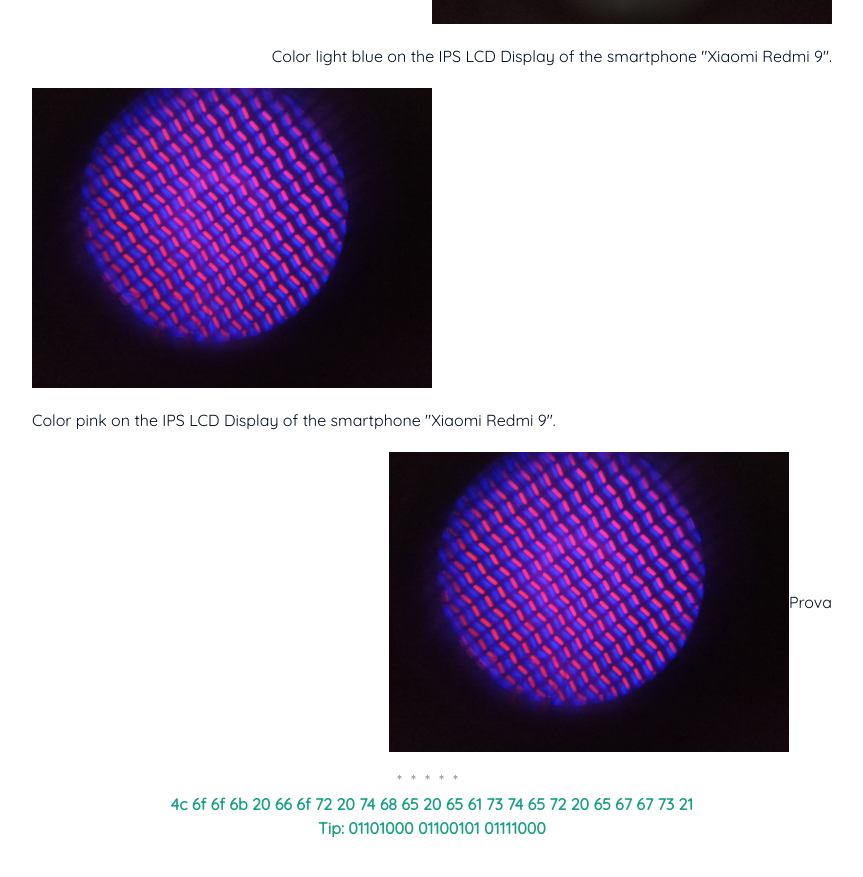
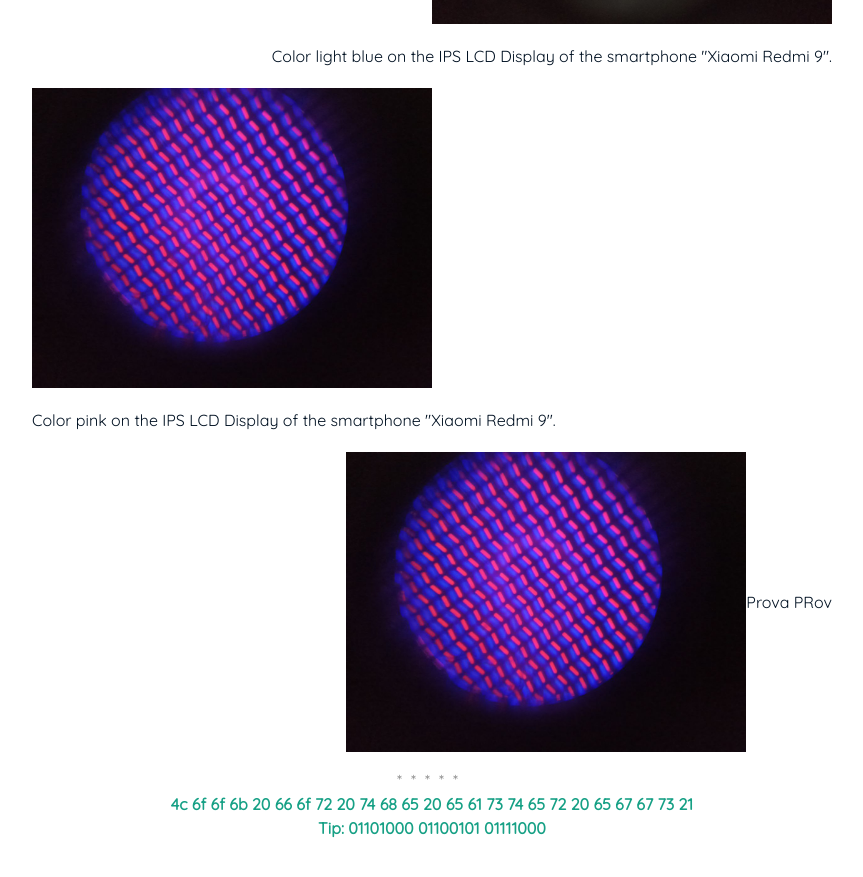
Before and after one commit to FreShq99/frenkishqepa.com, a Jekyll site: the page built from gallery.md, in a window 1280 px wide and 900 px high, scrolled down 1119 px. Shown: the top 877 px of the window, without its empty margins (208-1071 px from the left). Built offline with Jekyll 4.4.1, drawn with Linux system fonts in a browser that asks for light colours.

Commit message:
Update gallery.md

```diff
--- a/gallery.md
+++ b/gallery.md
@@ -21,5 +21,6 @@ subtitle: Here you'll find photos of things I put under my microscope. Hope you
 
 <div style="display: flex; justify-content: flex-end; align-items: center;">
   <img width="50%" src="MicroscopeGallery/purple.jpeg" alt="">
-  <p style="margin: 0;">Prova</p>
+  <p style="margin: 0;"> Prova
+    PRov</p>
 </div>
```
